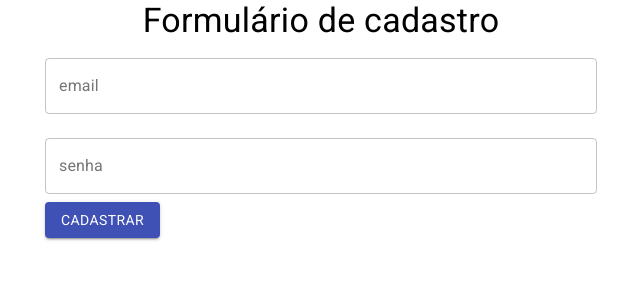
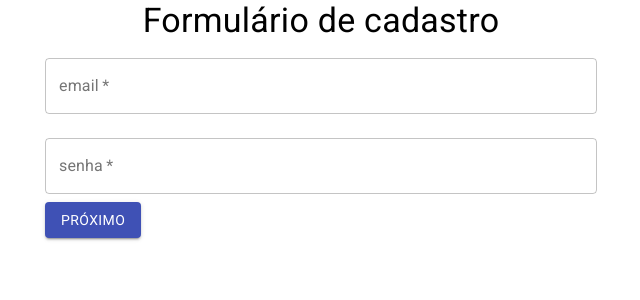
Before and after one commit to cbrognara/formulario-react, a React (Create React App) app: page / in a window 1280 px wide. Shown: the top 300 px of the page, without its empty margins (319-959 px from the left). Built offline with nearby package versions, Linux system fonts and the light colour scheme.

Commit message:
substituidas etapas switch por array

```diff
--- a/src/components/FormularioCadastro/DadosEntrega.jsx
+++ b/src/components/FormularioCadastro/DadosEntrega.jsx
@@ -8,6 +8,7 @@ function DadosEntrega() {
       id='cep'
       label='CEP'
       type='number'
+      required
       variant="outlined"
       margin='normal'/>
 
--- a/src/components/FormularioCadastro/DadosPessoais.jsx
+++ b/src/components/FormularioCadastro/DadosPessoais.jsx
@@ -56,6 +56,7 @@ function DadosPessoais({onSubmit, validarCPF} ) {
     helperText={erros.cpf.texto}
     id="cpf"
     label="CPF"
+    required
     variant="outlined"
     fullWidth
     margin='normal'
@@ -86,7 +87,7 @@ function DadosPessoais({onSubmit, validarCPF} ) {
     <Button
     type='submit'
     variant='contained'
-     color='primary'>Cadastrar
+     color='primary'>Próximo
      </Button>
     </form>
   )
--- a/src/components/FormularioCadastro/DadosUsuario.jsx
+++ b/src/components/FormularioCadastro/DadosUsuario.jsx
@@ -1,13 +1,17 @@
 import { TextField, Button } from "@material-ui/core";
 import React from "react";
 
-function DadosUsuario () {
+function DadosUsuario({onSubmit}) {
   return(
-    <form>
+    <form onSubmit={(event) => {
+      event.preventDefault()
+      onSubmit()
+    }}>
       <TextField
       id='email'
       label='email'
       type='email'
+      required
       variant="outlined"
       fullWidth
       margin='normal'/>
@@ -16,13 +20,14 @@ function DadosUsuario () {
       id='senha'
       label='senha'
       type='password'
+      required
       variant="outlined"
       fullWidth
       margin='normal'/>
 
       <Button type='submit' variant='contained'
      color='primary'
-     >Cadastrar
+     >Próximo
      </Button>
       </form>
   )
--- a/src/components/FormularioCadastro/FormularioCadastro.jsx
+++ b/src/components/FormularioCadastro/FormularioCadastro.jsx
@@ -8,24 +8,17 @@ import DadosUsuario from './DadosUsuario';
 function FormularioCadastro({onSubmit, validarCPF} ) {
   const [etapaAtual, setEtapaAtual] = useState(0)
 
-  function formularioAtual(etapa) {
-    switch(etapa) {
-        case 0:
-          return <DadosUsuario/>
-        case 1:
-          return <DadosPessoais onsubmit={onSubmit} validarCPF={validarCPF}/>
-        case 2:
-          return  <DadosEntrega/>
-        default:
-          return <Typography>Erro ao selecionar formulário</Typography>
-    }
+  const formularios = [
+  <DadosUsuario onSubmit={proximo}/>,
+  <DadosPessoais onSubmit={proximo} validarCPF={validarCPF}/>,
+  <DadosEntrega onSubmit={onSubmit}/>,
+  <Typography>Erro ao selecionar formulário</Typography>]
+
+  function proximo() {
+    setEtapaAtual(etapaAtual + 1)
   }
 
-  return (
-    <>
-    {formularioAtual(etapaAtual)}
-    </>
-  )
+  return <>{formularios[etapaAtual]}</>
 }
 
 export default FormularioCadastro
```
